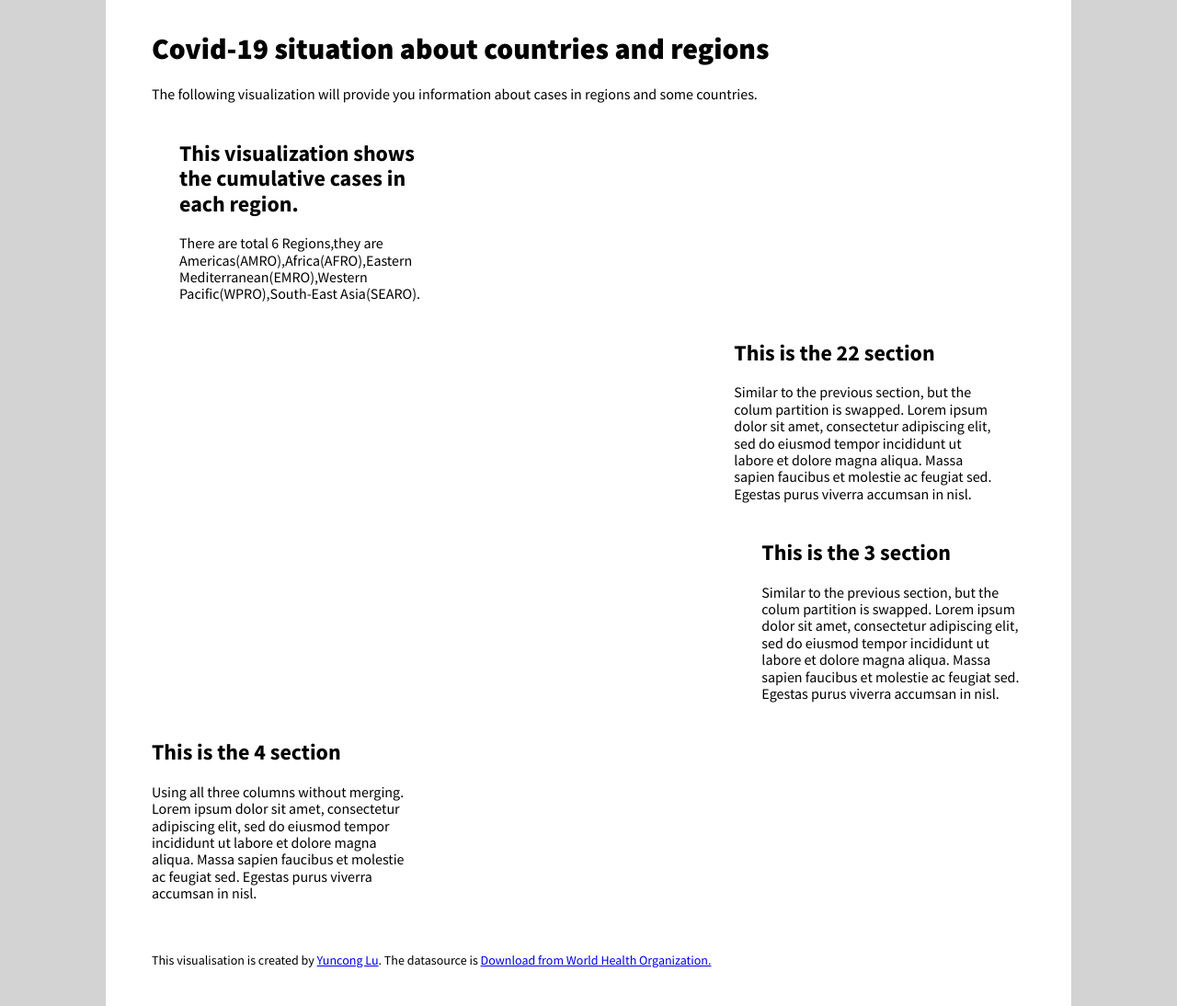
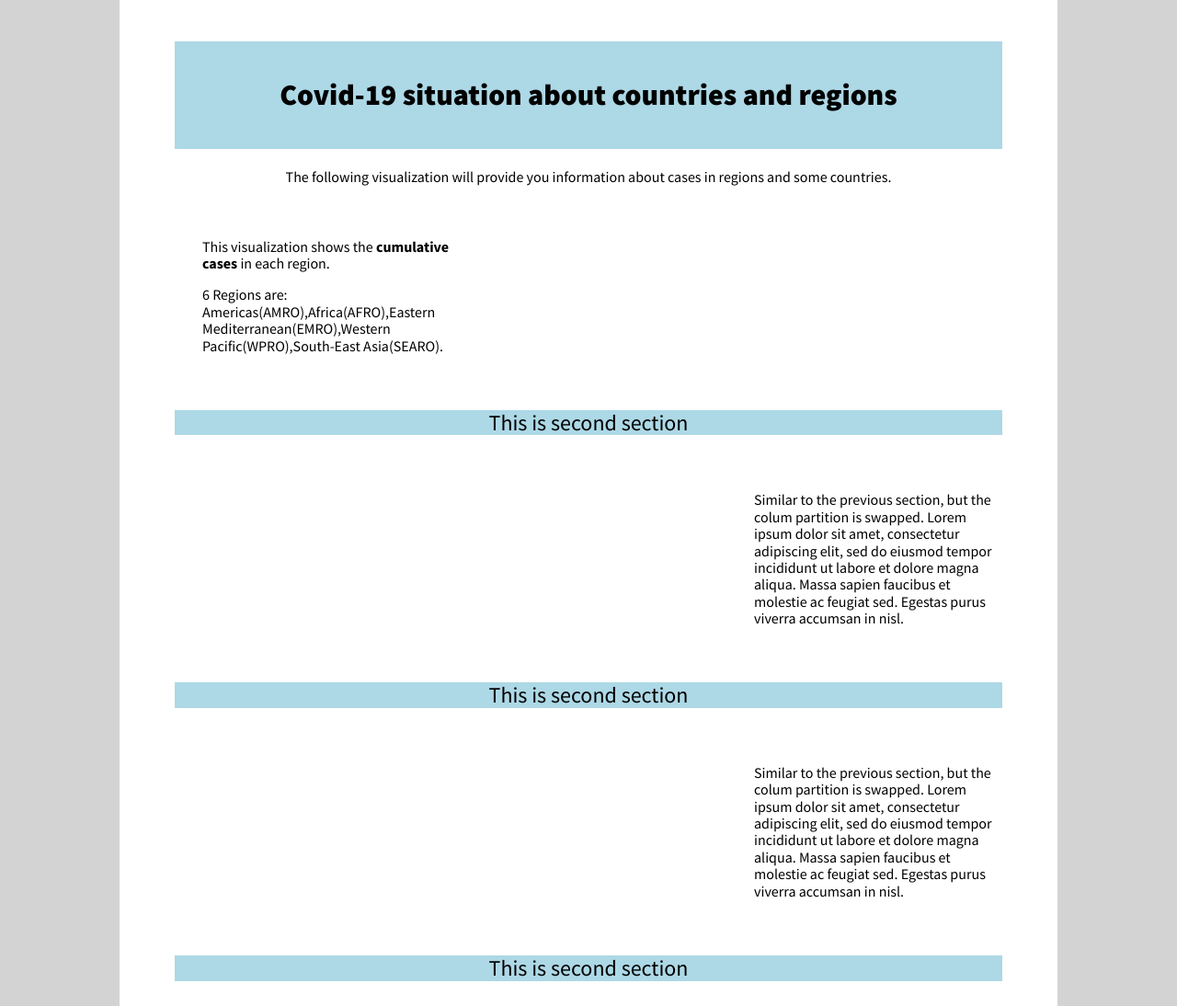
Before and after one commit to yunconglu/FIT3179, a plain HTML site: page index.html in a window 1280 px wide. Shown: the top 1094 px of the page at 92% size. Drawn offline with nearby package versions, Linux system fonts and the light colour scheme; a script that the page names is missing.

Commit message:
Update index.html

```diff
--- a/index.html
+++ b/index.html
@@ -19,22 +19,33 @@
     }
     h1{
       font-weight: 900;
+      background:Lightblue;
+      text-align:centre;
+      padding-top:40px;
+      padding-bottom:40px;
+    }
+    h2{
+      font-weight: 400;
+      background:Lightblue;
+      text-align:centre;
+      padding-top:0px;
+      padding-bottom:0px;
     }
      body{
        background-color: lightgray;
      }
      .page{
-       width: 950px;
+       width: 900px;
        background-color: white;
        margin: auto;
-       padding: 50px;
+       padding: 60px;
        padding-top: 35px;
     }
     .vis-container{
       width: 100%;
     }
     .description h2, h1{
-      margin-top:0px;
+      margin-top:10px;
     }
     .description-right {
       padding-right: 30px;
@@ -54,6 +65,7 @@
     .pure-g{
       margin-bottom: 25px;
     }
+
     .small-font{
         font-size: 14px;
     }
@@ -64,17 +76,19 @@
    <!-- pure grid group -->
     <div class="pure-g">
       <div class="pure-u-1-1">
-        <h1>Covid-19 situation about countries and regions</h1>
-        <p>The following visualization will provide you information about cases in regions and some countries.</p>
+        <h1 style="text-align:center">Covid-19 situation about countries and regions</h1>
+
+        <p style="text-align:center">The following visualization will provide you information about cases in regions and some countries.</p>
       </div>
     </div>
   <!-- end pure grid group -->
+
     <!-- pure grid group -->
     <div class="pure-g">
         <div class="pure-u-1-3">
           <div class="description description-left">
-            <h2>This visualization shows the cumulative cases in each region.</h2>
-            <p>There are total 6 Regions,they are Americas(AMRO),Africa(AFRO),Eastern Mediterranean(EMRO),Western Pacific(WPRO),South-East Asia(SEARO). </p>
+            <p style="font-weight:400">This visualization shows the <strong>cumulative cases</strong> in each region.</p>
+            <p>6 Regions are: Americas(AMRO),Africa(AFRO),Eastern Mediterranean(EMRO),Western Pacific(WPRO),South-East Asia(SEARO). </p>
           </div>
         </div>
         <div class="pure-u-2-3">
@@ -82,21 +96,29 @@
         </div>
     </div>
     <!-- end pure grid group -->
-
+   <div class="pure-g">
+      <div class="pure-u-1-1">
+        <h2 style="text-align:center">This is second section</h2>
+      </div>
+    </div>
    <!-- pure grid group -->
     <div class="pure-g">
         <div class="pure-u-2-3">
           <div id="vis2"  class="vis-container"></div>
         </div>
         <div class="pure-u-1-3">
-          <div class="description description-right">
-            <h2>This is the 22 section</h2>
+          <div class="description description-left">
             <p>Similar to the previous section, but the colum partition is swapped. Lorem ipsum dolor sit amet, consectetur adipiscing elit, sed do eiusmod tempor incididunt ut labore et dolore magna aliqua. Massa sapien faucibus et molestie ac feugiat sed. Egestas purus viverra accumsan in nisl.</p>
           </div>
         </div>
 
     </div>
     <!-- end pure grid group -->
+       <div class="pure-g">
+      <div class="pure-u-1-1">
+        <h2 style="text-align:center">This is second section</h2>
+      </div>
+    </div>
     <!-- pure grid group -->
     <div class="pure-g">
         <div class="pure-u-2-3">
@@ -104,18 +126,21 @@
         </div>
         <div class="pure-u-1-3">
           <div class="description description-left">
-            <h2>This is the 3 section</h2>
             <p>Similar to the previous section, but the colum partition is swapped. Lorem ipsum dolor sit amet, consectetur adipiscing elit, sed do eiusmod tempor incididunt ut labore et dolore magna aliqua. Massa sapien faucibus et molestie ac feugiat sed. Egestas purus viverra accumsan in nisl.</p>
           </div>
         </div>
 
     </div>
     <!-- end pure grid group -->
+       <div class="pure-g">
+      <div class="pure-u-1-1">
+        <h2 style="text-align:center">This is second section</h2>
+      </div>
+    </div>
     <!-- pure grid group -->
     <div class="pure-g">
       <div class="pure-u-1-3">
         <div class="description description-right">
-          <h2>This is the 4 section</h2>
           <p>Using all three columns without merging. Lorem ipsum dolor sit amet, consectetur adipiscing elit, sed do eiusmod tempor incididunt ut labore et dolore magna aliqua. Massa sapien faucibus et molestie ac feugiat sed. Egestas purus viverra accumsan in nisl.</p>
         </div>
       </div>
```
